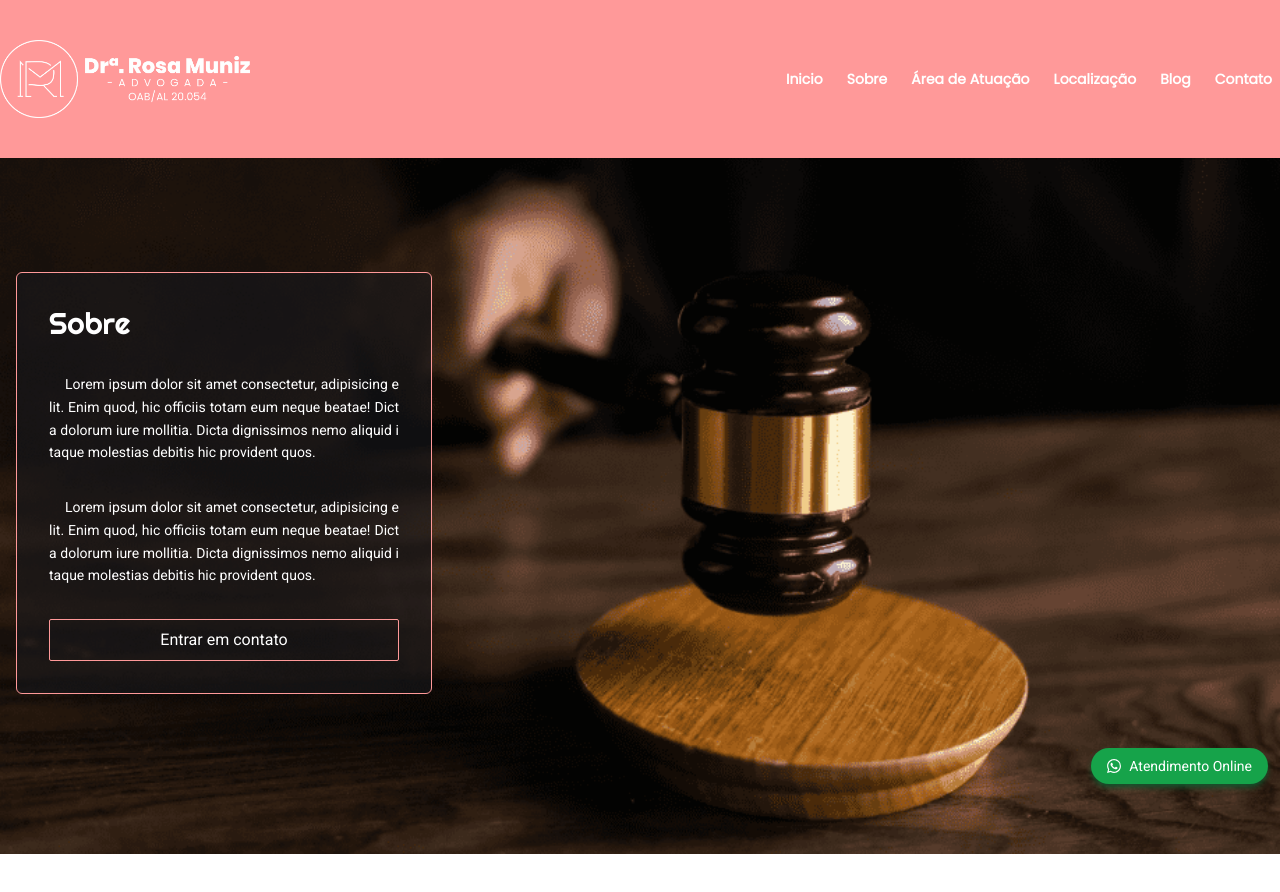
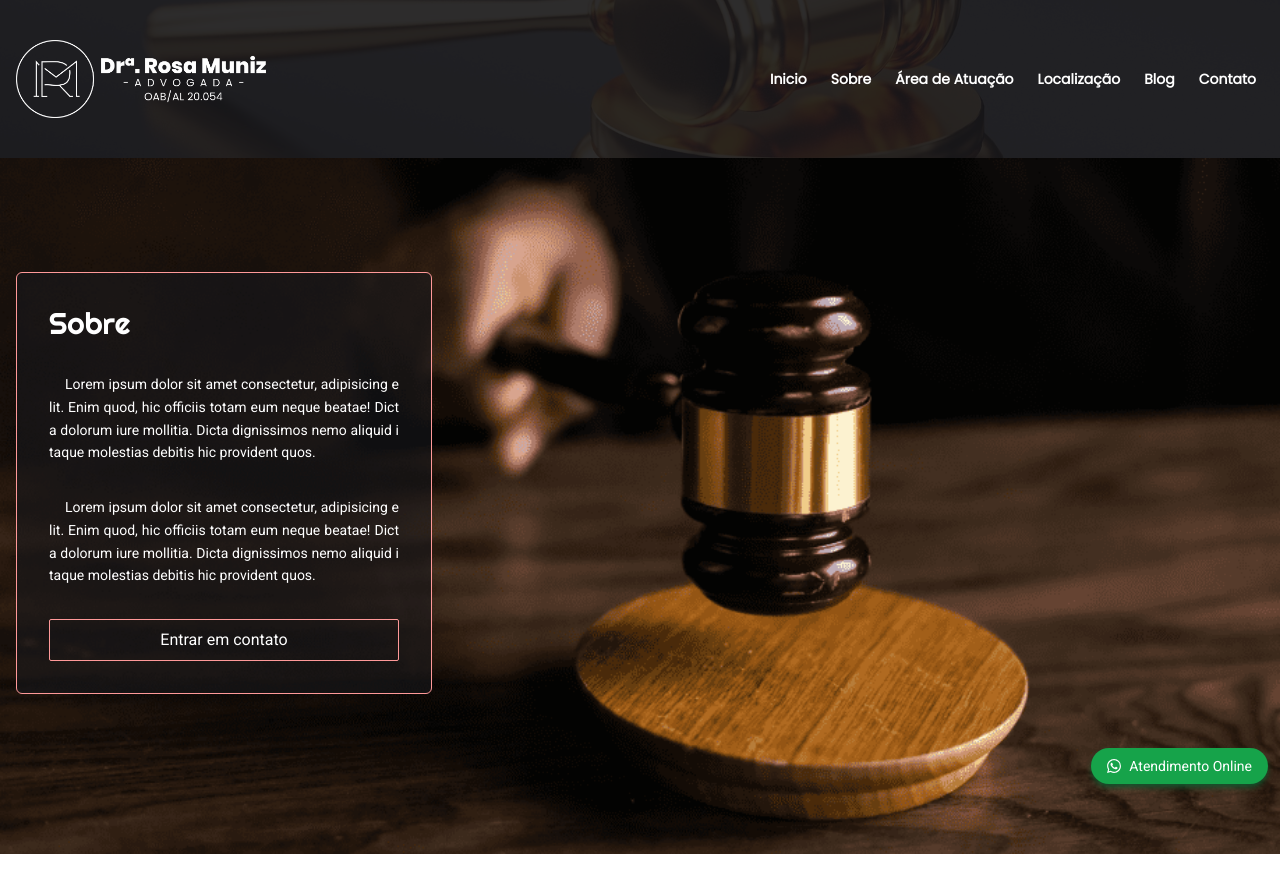
Before and after one commit to andersonjhonatan/project-Advg-RM, a Next.js app in the folder frontend/: page / in a window 1280 px wide. Shown: the top 892 px of the page. Built offline with nearby package versions, Linux system fonts and the light colour scheme.

Commit message:
styles: new photo header

```diff
--- a/frontend/src/components/HeaderComponent.tsx
+++ b/frontend/src/components/HeaderComponent.tsx
@@ -29,8 +29,11 @@ const HeaderComponent = () => {
 
   return (
     <header className="w-screen" id="inicio">
-      <div className="flex   bg-[var(--primary-color)] fixed top-0  w-full shadow-sm z-10 ">
-        <div className="flex gap-8 max-w-7xl w-full items-center justify-between mx-auto py-10 max-lg:w-3xl max-lg:px-8 max-md:px-4">
+      <div className="flex containerFooter   bg-zinc-900 phoheader fixed top-0  w-full shadow-sm z-10 photoheader">
+        <div className="w-full bg-zinc-900/90 px-4">
+
+        <div className="flex gap-8 max-w-7xl w-full items-center justify-between mx-auto py-10 max-lg:w-3xl max-lg:px-8 max-md:px-4 ">
+
           <div className="flex flex-col items-center">
             <Link href="/" className="cursor-pointer" aria-label="logo">
               <Image
@@ -80,6 +83,8 @@ const HeaderComponent = () => {
             )}
           </div>
         </div>
+        </div>
+
       </div>
     </header>
   )
```
